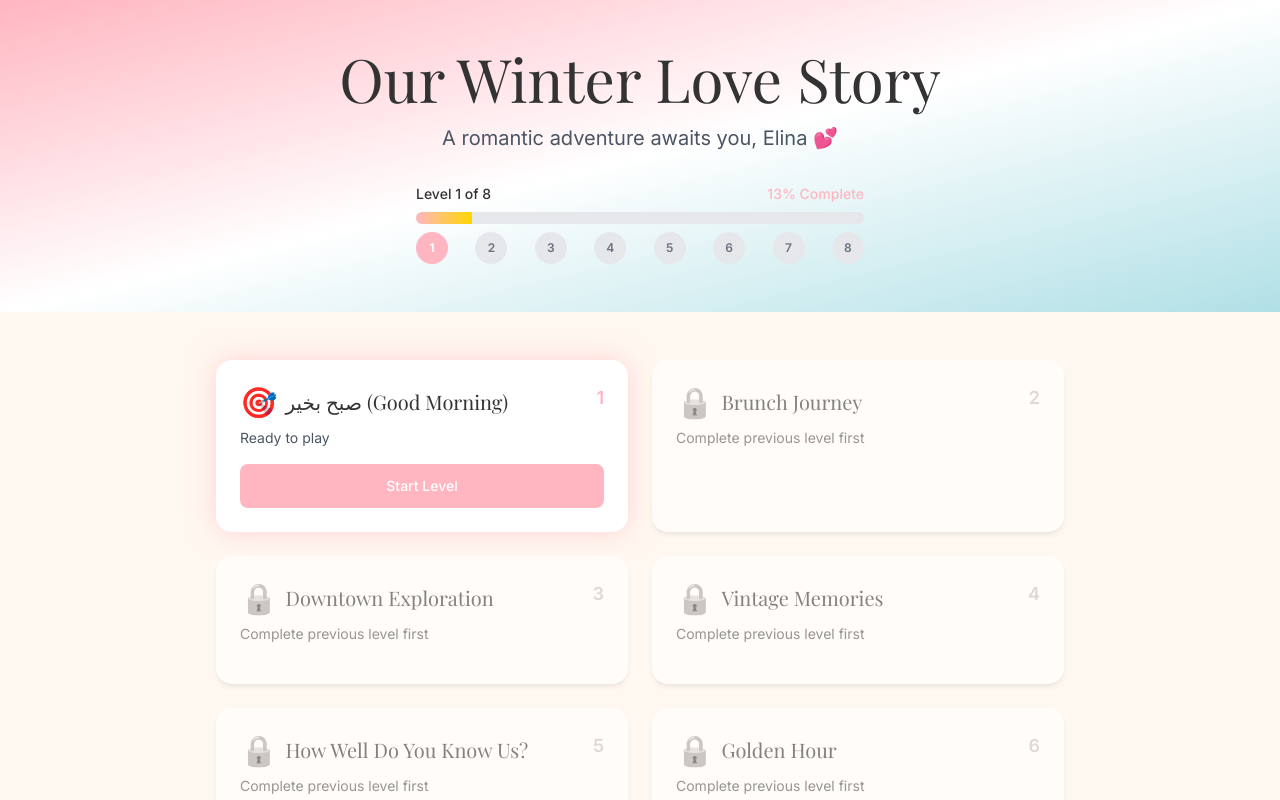
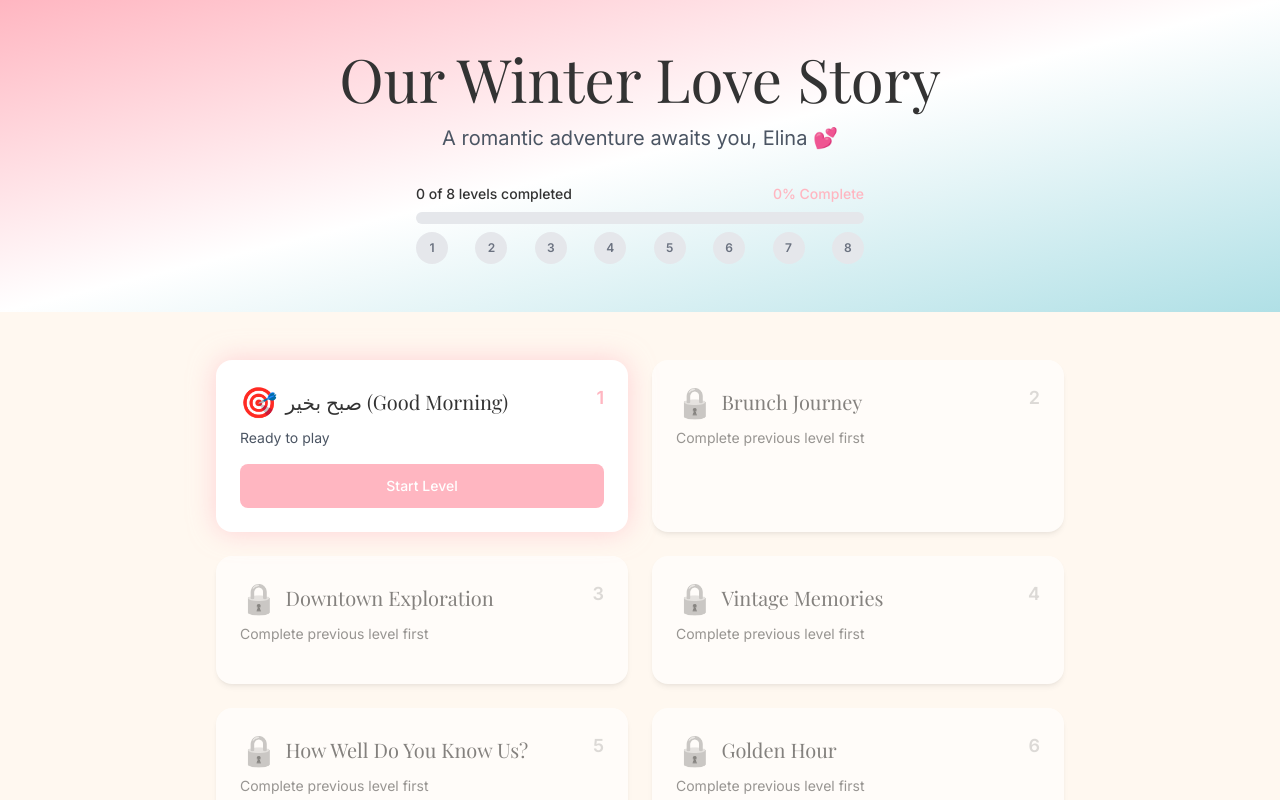
Before and after one commit to erfansaffari/our-winter-love-story, a React (Vite) app: page / in a window 1280 px wide. Shown: the top 800 px of the page. Built offline with nearby package versions, Linux system fonts and the light colour scheme.

Commit message:
fix: Progress bar now shows 0% at start (based on completed levels, not current level)

```diff
--- a/src/App.jsx
+++ b/src/App.jsx
@@ -97,7 +97,7 @@ function App() {
             {/* Progress Bar */}
             <div className="max-w-md mx-auto">
               <ProgressBar
-                current={progress.currentLevel}
+                current={progress.completedLevels.length}
                 total={config.levels.length}
               />
             </div>
--- a/src/components/UI/ProgressBar.jsx
+++ b/src/components/UI/ProgressBar.jsx
@@ -7,7 +7,7 @@ const ProgressBar = ({ current, total, className = '' }) => {
         <div className={`w-full ${className}`}>
             <div className="flex justify-between items-center mb-2">
                 <span className="text-sm font-medium text-dark-text">
-                    Level {current} of {total}
+                    {current} of {total} levels completed
                 </span>
                 <span className="text-sm font-medium text-romantic-pink">
                     {Math.round(percentage)}% Complete
@@ -27,8 +27,8 @@ const ProgressBar = ({ current, total, className = '' }) => {
                     <div
                         key={level}
                         className={`w-8 h-8 rounded-full flex items-center justify-center text-xs font-bold transition-all duration-300 ${level <= current
-                                ? 'bg-romantic-pink text-white'
-                                : 'bg-gray-200 text-gray-500'
+                            ? 'bg-romantic-pink text-white'
+                            : 'bg-gray-200 text-gray-500'
                             }`}
                     >
                         {level}
```
